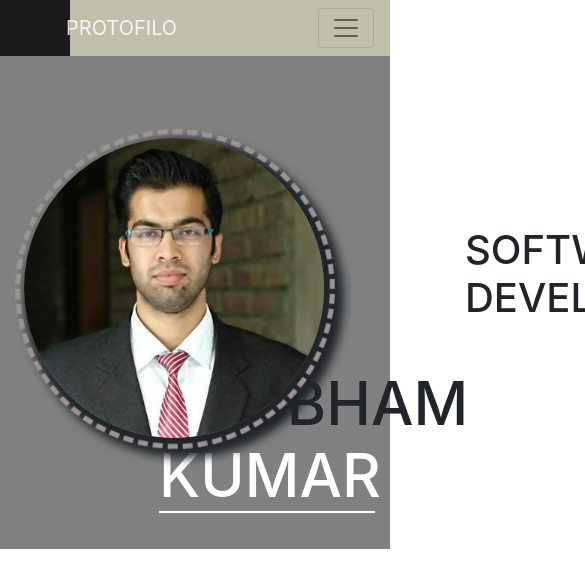
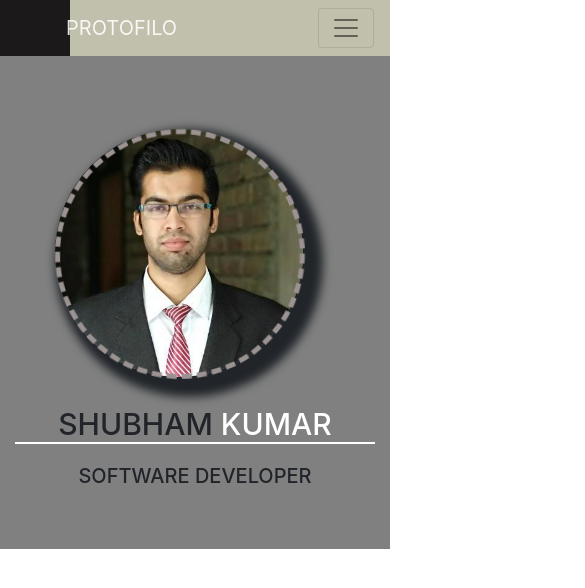
Before and after one commit to Aparnasuman/ShubhCv, a React (Create React App) app in the folder shubhcv/: page / in a window 390 px wide. Shown: the top 588 px of the page, 585 px wide, since content can reach past the window. Built offline with nearby package versions, Linux system fonts and the light colour scheme.

Commit message:
img finish

```diff
--- a/shubhcv/src/Component/Navclas.js
+++ b/shubhcv/src/Component/Navclas.js
@@ -4,7 +4,7 @@ import { Navbar, Nav } from "react-bootstrap";
 class Navclas extends React.Component {
     render() {
         return (
-            <Navbar expand="lg">
+            <Navbar expand="lg" sticky="top" >
                 <Navbar.Brand href="#home">PROTOFILO</Navbar.Brand>
                 <Navbar.Toggle aria-controls="basic-navbar-nav" />
                 <Navbar.Collapse id="basic-navbar-nav">
--- a/shubhcv/src/Component/header.css
+++ b/shubhcv/src/Component/header.css
@@ -69,3 +69,39 @@
 
   margin-left: 450px;
 }
+
+@media only screen and (max-width: 600px) {
+  .info {
+    margin-top: 107px;
+  }
+
+  .shubh {
+    font-size: 30px;
+    float: none;
+    /* margin-top: -1px; */
+    width: 100%;
+    margin-top: 20px;
+  }
+  .soft {
+    font-size: 20px;
+    margin-top: 20px;
+    margin-left: 0px;
+  }
+  .img-b {
+    width: 250px;
+    height: 250px;
+    margin-left: 40px;
+    position: relative;
+  }
+  .img-h {
+    padding: -11px;
+    width: 248px;
+    margin: 0px;
+    height: 248px;
+    border-radius: 50%;
+    /* font-size: 12px !important; */
+    box-shadow: 10px 10px 10px 10px;
+
+    text-align: center;
+  }
+}
```
Also changed, not shown: 1 other file (tests, documents, lock files or other folders).
